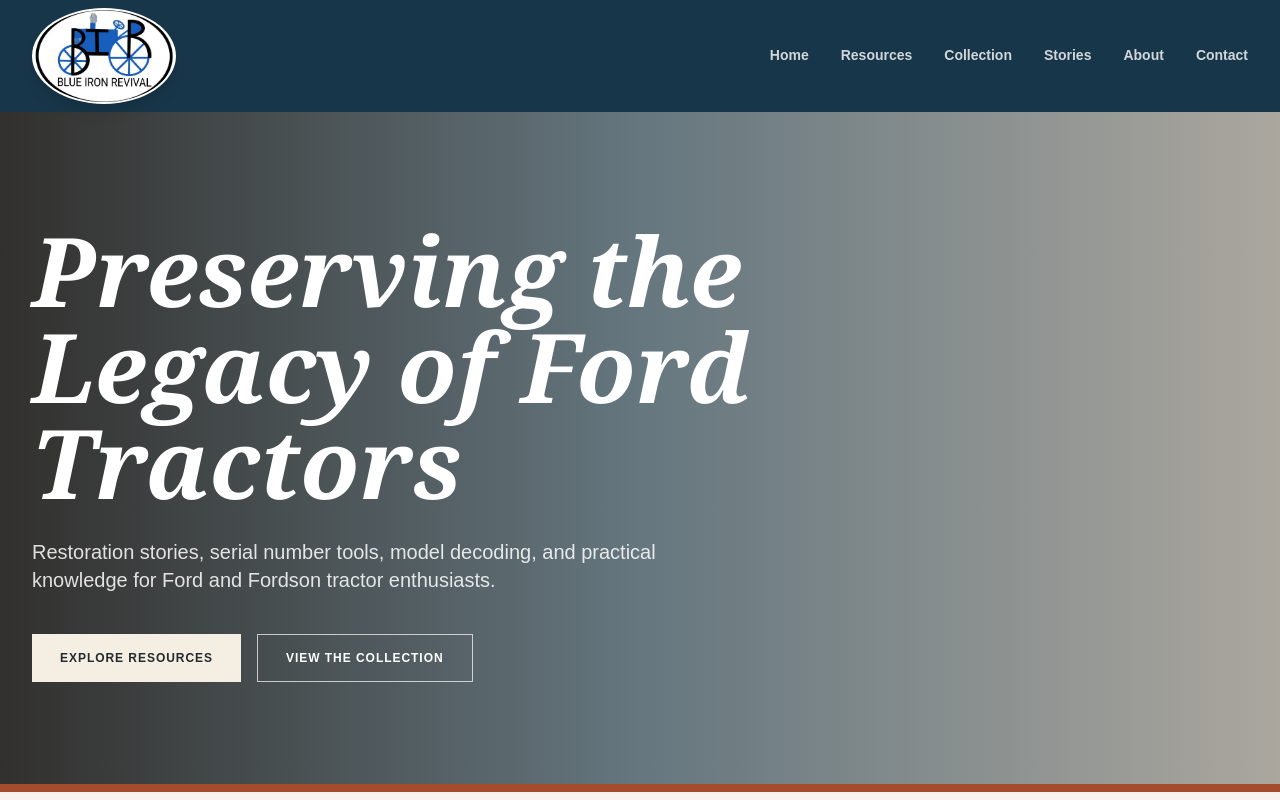
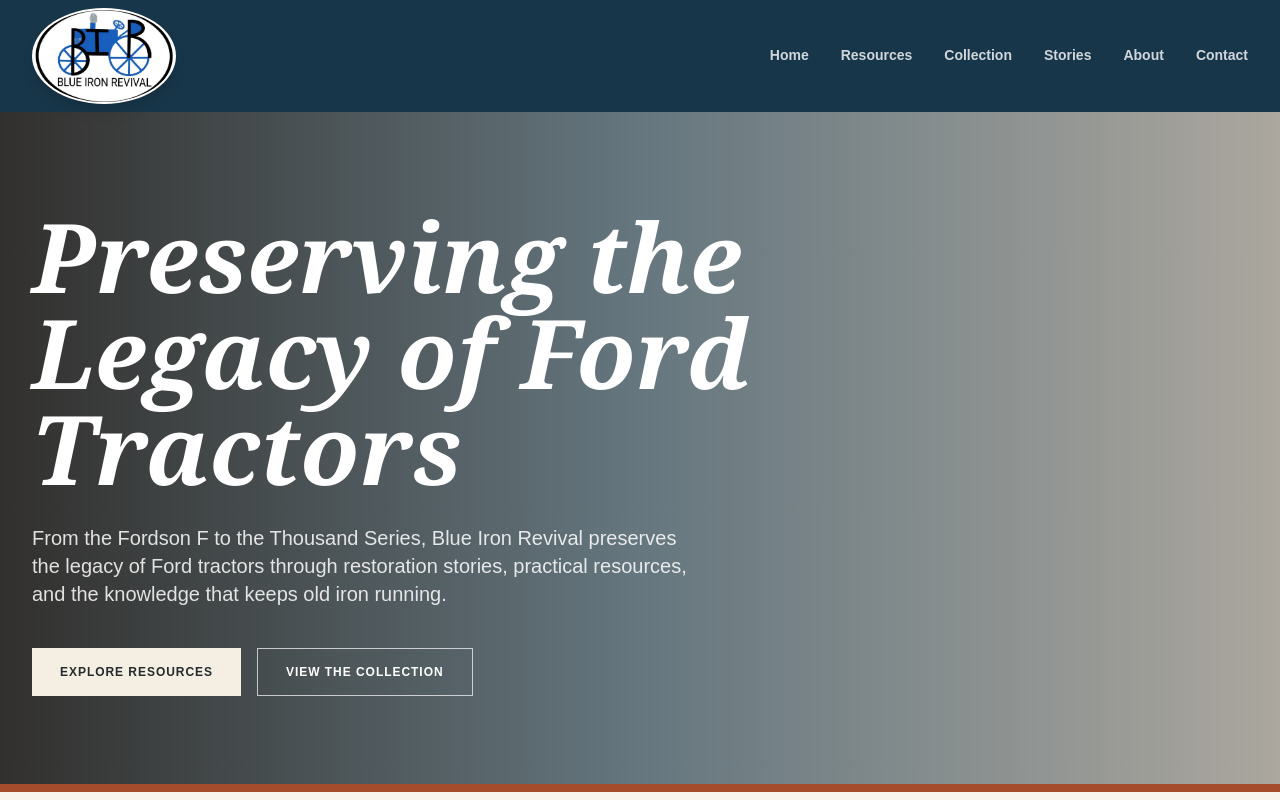
Before and after one commit to BlueIronRevival/BIR_WEBSITE, a Next.js app: page / in a window 1280 px wide. Shown: the top 800 px of the page. Built offline with nearby package versions, Linux system fonts and the light colour scheme.

Commit message:
Update Hero.tsx
Updating sub headline on the main home page

```diff
--- a/src/components/Hero.tsx
+++ b/src/components/Hero.tsx
@@ -19,7 +19,7 @@
             Preserving the Legacy of Ford Tractors
           </h1>
           <p className="mt-7 max-w-2xl text-lg leading-8 text-white/85 sm:text-xl">
-            Restoration stories, serial number tools, model decoding, and practical knowledge for Ford and Fordson tractor enthusiasts.
+            From the Fordson F to the Thousand Series, Blue Iron Revival preserves the legacy of Ford tractors through restoration stories, practical resources, and the knowledge that keeps old iron running.
           </p>
           <div className="mt-10 flex flex-col gap-4 sm:flex-row">
             <Link href="/resources" className="button button-cream">Explore Resources</Link>
```
